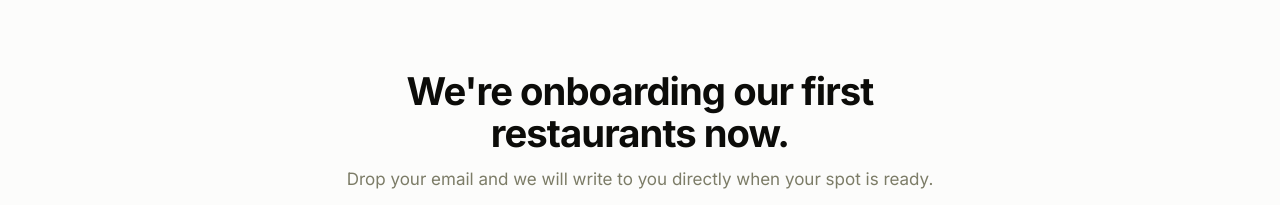
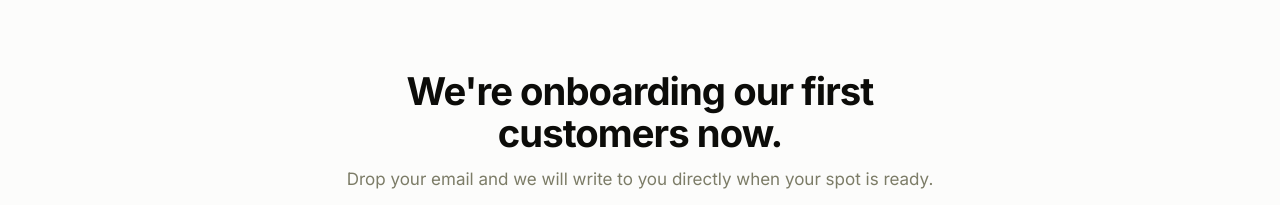
Before and after one commit to jainishan2323/google-review-app, a Next.js app in the folder apps/landing/: page / in a window 1280 px wide. Shown: the part 4009-4214 px from the top of the page. Built offline with nearby package versions, Linux system fonts and the light colour scheme.

Commit message:
typo fix

```diff
--- a/apps/landing/src/app/page.tsx
+++ b/apps/landing/src/app/page.tsx
@@ -365,7 +365,7 @@ export default function LandingPage() {
         <div className="mx-auto max-w-6xl px-4 sm:px-6">
           <div className="mx-auto max-w-xl text-center">
             <h2 className="text-3xl font-bold tracking-tight sm:text-4xl">
-              We&apos;re onboarding our first restaurants now.
+              We&apos;re onboarding our first customers now.
             </h2>
             <p className="mt-3 mb-6 text-muted-foreground">
               {signInEnabled
```
